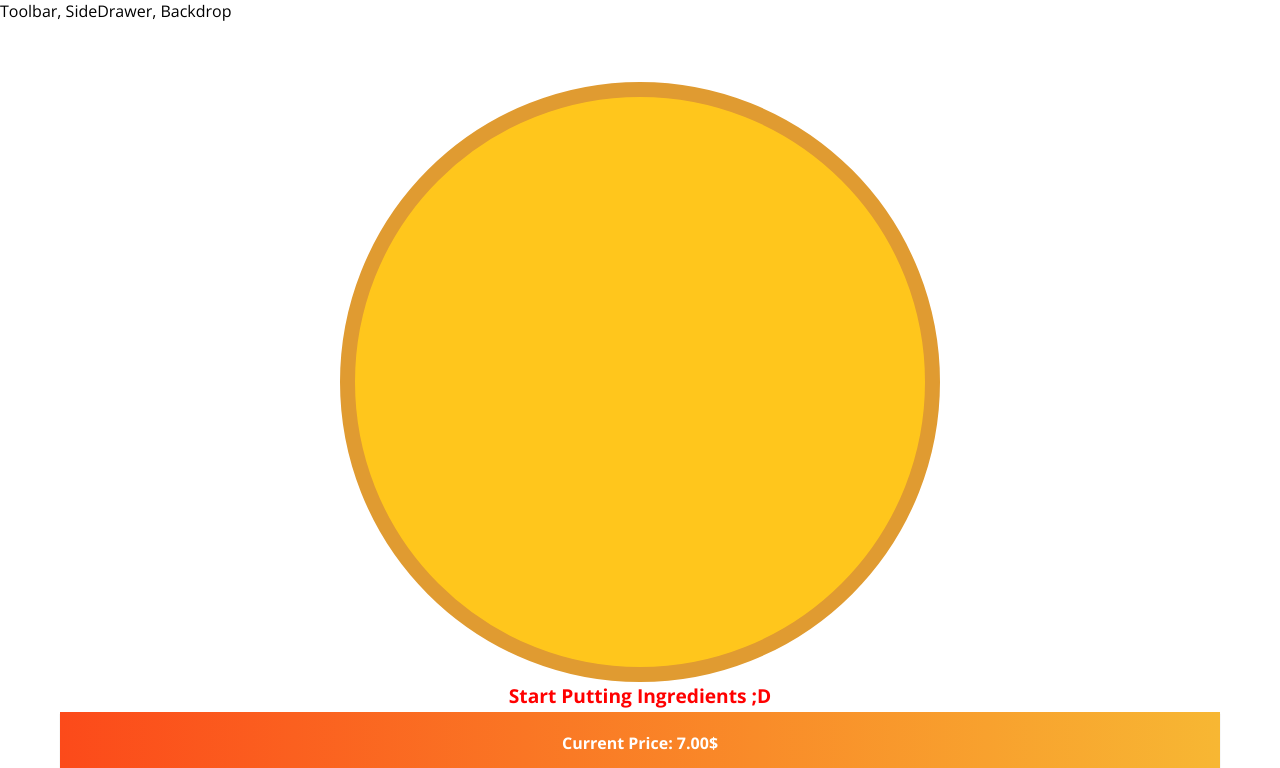
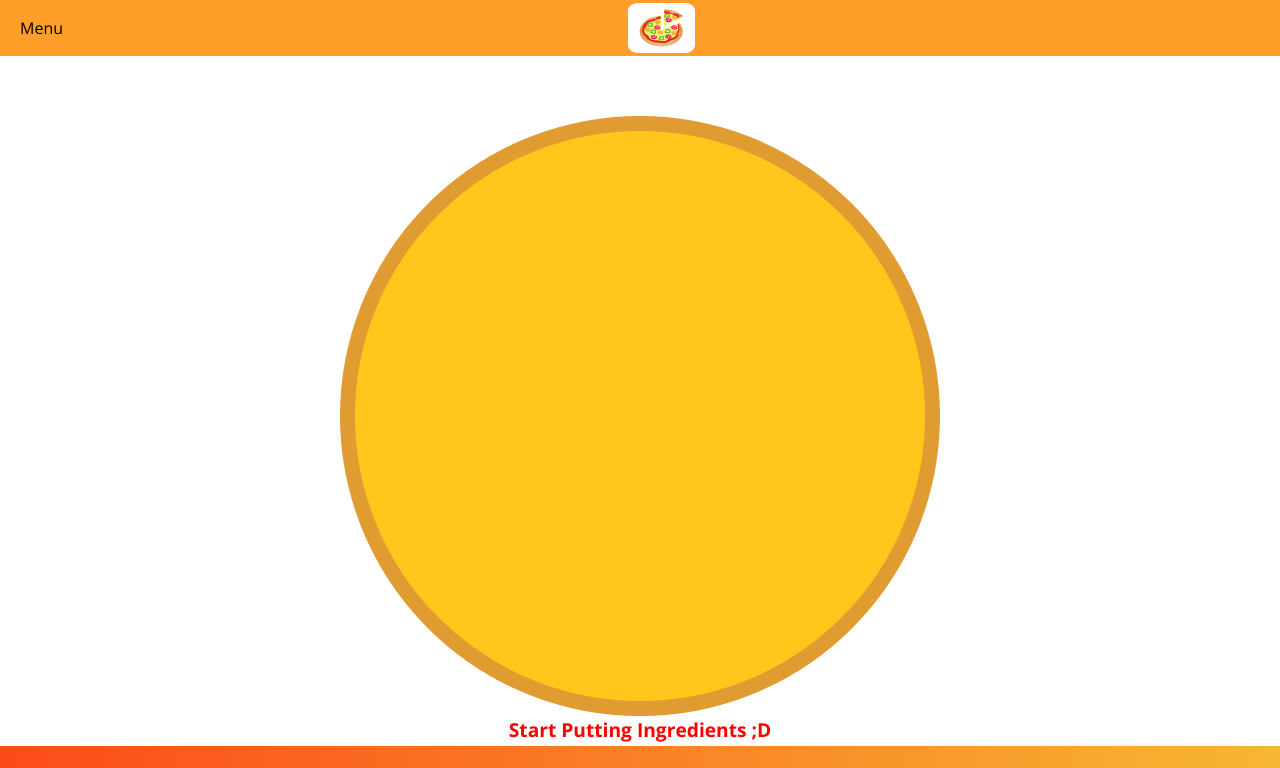
Before and after one commit to TyraelS/PizzaBuilderApp, a React app: page / in a window 1280 px wide. Shown: the top 768 px of the page. Built offline with nearby package versions, Linux system fonts and the light colour scheme.

Commit message:
Order buttons, toolbar start

```diff
--- a/src/components/Layout/Layout.css
+++ b/src/components/Layout/Layout.css
@@ -1,8 +1,8 @@
 .Content {
-  margin: 60px;
+  margin: 72px 0;
 }
 
-@media (max-width: 500px) {
+@media (max-width: 1000px) {
   .Content{
     margin: 60px 0;
   }
--- a/src/components/Layout/Layout.js
+++ b/src/components/Layout/Layout.js
@@ -1,10 +1,12 @@
 import React from 'react';
 
 import Aux from '../../hoc/Auxil';
-import classes from './Layout.css'
+import classes from './Layout.css';
+import Toolbar from '../Navigation/Toolbar/Toolbar'
 
 const layout = (props) => (
-    <Aux>
+    <Aux>\
+        <Toolbar/>
         <div>Toolbar, SideDrawer, Backdrop</div>
         <main className={classes.Content}>
             {props.children}
--- /dev/null
+++ b/src/components/Logo/Logo.css
@@ -0,0 +1,11 @@
+.Logo {
+  height: 90%;
+  display: flex;
+  align-items: center;
+  background-color: #fff;
+  border-radius: 15%;
+}
+
+.Logo img {
+  height: 100%;
+}
--- /dev/null
+++ b/src/components/Logo/Logo.js
@@ -0,0 +1,12 @@
+import React from 'react';
+
+import burgerLogo from '../../assets/images/small-pizza-2.svg'
+import classes from './Logo.css'
+
+const logo = (props) => (
+  <div className={classes.Logo}>
+    <img src={burgerLogo} alt="MyPizza"/>
+  </div>
+);
+
+export default logo;
--- /dev/null
+++ b/src/components/Navigation/Toolbar/Toolbar.css
@@ -0,0 +1,18 @@
+.Toolbar{
+  height: 56px;
+  width: 100%;
+  position: fixed;
+  top: 0;
+  left: 0;
+  background-color: #FF9F2A;
+  display: flex;
+  justify-content: space-between;
+  align-items: center;
+  padding: 0 20px;
+  box-sizing: border-box;
+  z-index: 90;
+}
+
+.Toolbar img{
+  height: 100%;
+}
--- /dev/null
+++ b/src/components/Navigation/Toolbar/Toolbar.js
@@ -0,0 +1,16 @@
+import React from 'react';
+
+import classes from './Toolbar.css';
+import Logo from '../../Logo/Logo'
+
+const toolbar =(props) => (
+  <header className={classes.Toolbar}>
+    <div>Menu</div>
+    <Logo/>
+    <nav>
+
+    </nav>
+  </header>
+);
+
+export default toolbar;
--- a/src/components/Pizza/OrderSummary/OrderSummary.js
+++ b/src/components/Pizza/OrderSummary/OrderSummary.js
@@ -1,6 +1,7 @@
 import React from 'react';
 
-import classes from './OrderSummary.css'
+import classes from './OrderSummary.css';
+import Button from '../../UI/Button/Button';
 
 const orderSummary = (props) => {
   let ingredientSummary = props.ingredients;
@@ -15,7 +16,10 @@
       <ul>
         {ingredientSummary}
       </ul>
+      <p><strong>Total Price: {props.price.toFixed(2)}$</strong></p>
       <p>Continue to Checkout?</p>
+      <Button btnType="Danger" clicked={props.purchaseCancelled}>CANCEL</Button>
+      <Button btnType="Success" clicked={props.purchaseContinued}>CONTINUE</Button>
     </div>
 
   );
--- a/src/components/Pizza/Pizza.css
+++ b/src/components/Pizza/Pizza.css
@@ -29,8 +29,8 @@
 
 @media (min-width: 500px) and (min-height: 501px) {
   .pizza {
-    width: 500px;
-    height: 500px;
+    width: 425px;
+    height: 425px;
   }
 }
 
--- /dev/null
+++ b/src/components/UI/Button/Button.css
@@ -0,0 +1,24 @@
+.Button {
+  background-color: transparent;
+  border: none;
+  color: white;
+  outline: none;
+  cursor: pointer;
+  font: inherit;
+  padding: 10px;
+  margin: 10px;
+  font-weight: bold;
+}
+
+.Button:first-of-type {
+  margin-left: 0;
+  padding-left: 0;
+}
+
+.Success {
+  color: #23BB1E;
+}
+
+.Danger {
+  color: #4D2B00;
+}
--- /dev/null
+++ b/src/components/UI/Button/Button.js
@@ -0,0 +1,12 @@
+import React from 'react';
+
+import classes from './Button.css';
+
+const button = (props) => (
+  <button
+    className={[classes.Button, classes[props.btnType]].join(' ')}
+    onClick={props.clicked}
+    >{props.children}</button>
+);
+
+export default button;
--- a/src/components/UI/Modal/Modal.css
+++ b/src/components/UI/Modal/Modal.css
@@ -2,12 +2,12 @@
   position: fixed;
   z-index: 500;
   background-color: white;
-  width: 70%;
+  width: 90%;
   border: 1px solid #ccc;
   box-shadow: 1px 1px 1px black;
   padding: 16px;
-  left: 15%;
-  top: 30%;
+  left: 5%;
+  top: 20%;
   box-sizing: border-box;
   transition: all 0.5s ease-in-out;
 }
--- a/src/containers/PizzaBuilder/PizzaBuilder.js
+++ b/src/containers/PizzaBuilder/PizzaBuilder.js
@@ -77,11 +77,20 @@
   purchaseCancelHandler =() => {
     this.setState({purchasing: false});
   }
+
+  purchaseContinueHandler =() => {
+    alert('You continue');
+  }
   render() {
     return (
       <Aux>
         <Modal show={this.state.purchasing} modalClosed={this.purchaseCancelHandler}>
-          <OrderSummary ingredients = {this.state.ingredients} />
+          <OrderSummary
+            ingredients = {this.state.ingredients}
+            purchaseCancelled={this.purchaseCancelHandler}
+            purchaseContinued={this.purchaseContinueHandler}
+            price={this.state.totalPrice}
+            />
         </Modal>
         <Pizza ingredients={this.state.ingredients}/>
         <BuildControls
```
Also changed, not shown: src/assets/images/Logo.png (added), src/assets/images/small-pizza-2.svg (added).
